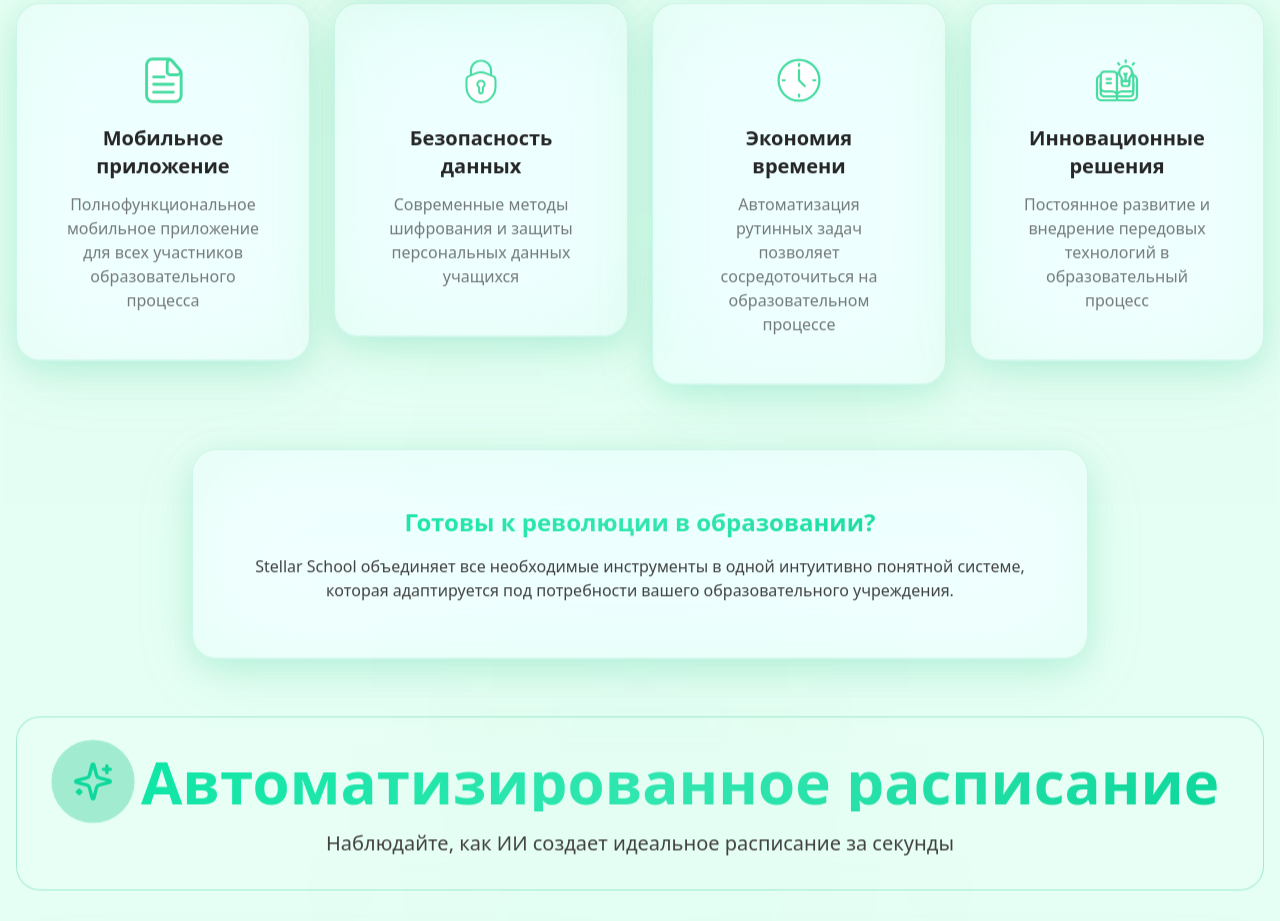
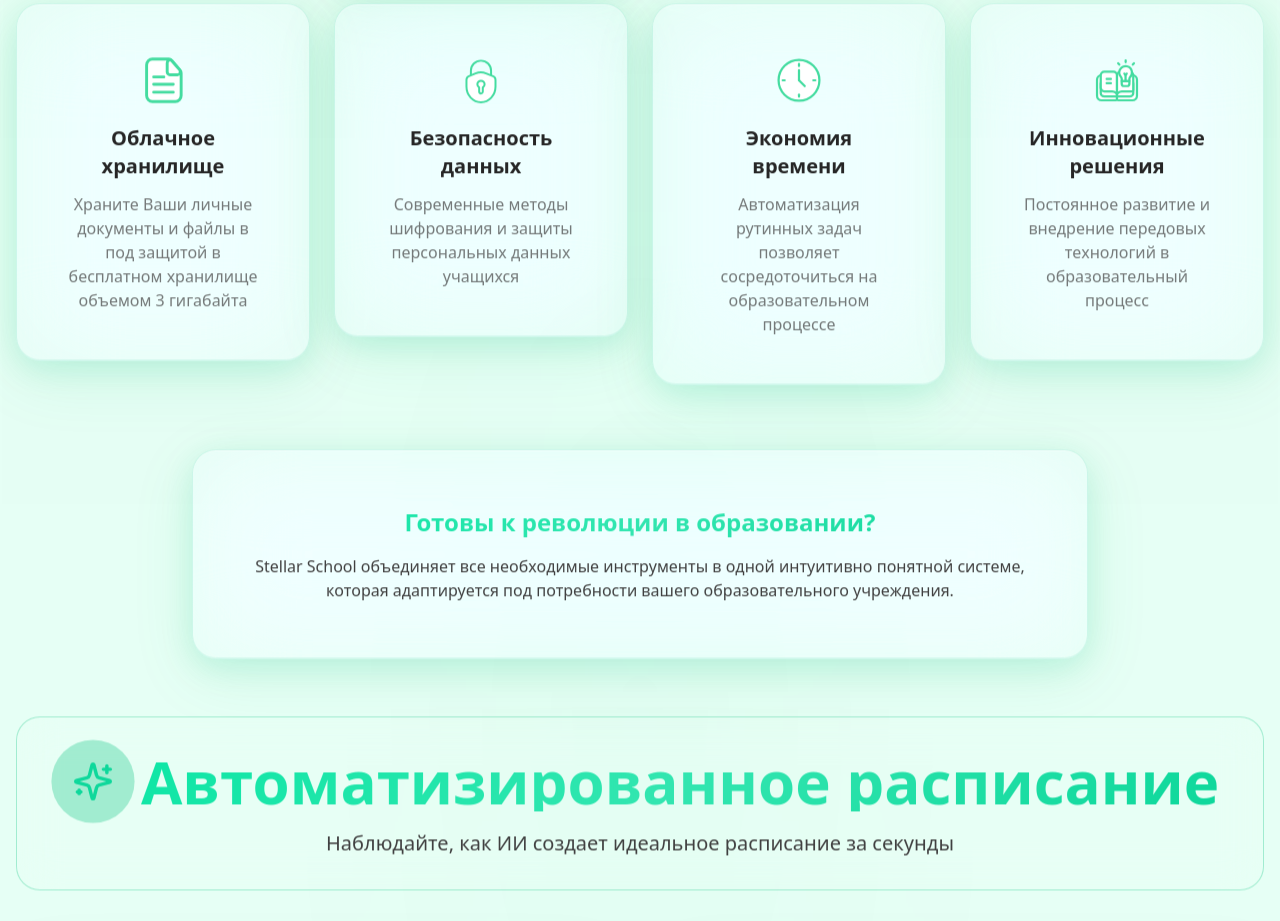
Before and after one commit to Lomonimus02/liquid-glass, a React (Vite) app in the folder frontend/: page / in a window 1280 px wide. Shown: the part 1520-2441 px from the top of the page. Built offline with nearby package versions, Linux system fonts and the light colour scheme.

Commit message:
auto-commit for 689909a8-74ca-4fa5-a821-351ad53f6165

```diff
--- a/frontend/src/components/FeaturesSection.tsx
+++ b/frontend/src/components/FeaturesSection.tsx
@@ -141,8 +141,8 @@ const FeaturesSection = () => {
     {
       isLottie: true,
       animationData: mobileAnimationData,
-      title: "Мобильное приложение",
-      description: "Полнофункциональное мобильное приложение для всех участников образовательного процесса",
+      title: "Облачное хранилище",
+      description: "Храните Ваши личные документы и файлы в под защитой в бесплатном хранилище объемом 3 гигабайта",
       iconClassName: "w-10 h-10",
     },
     {
```
